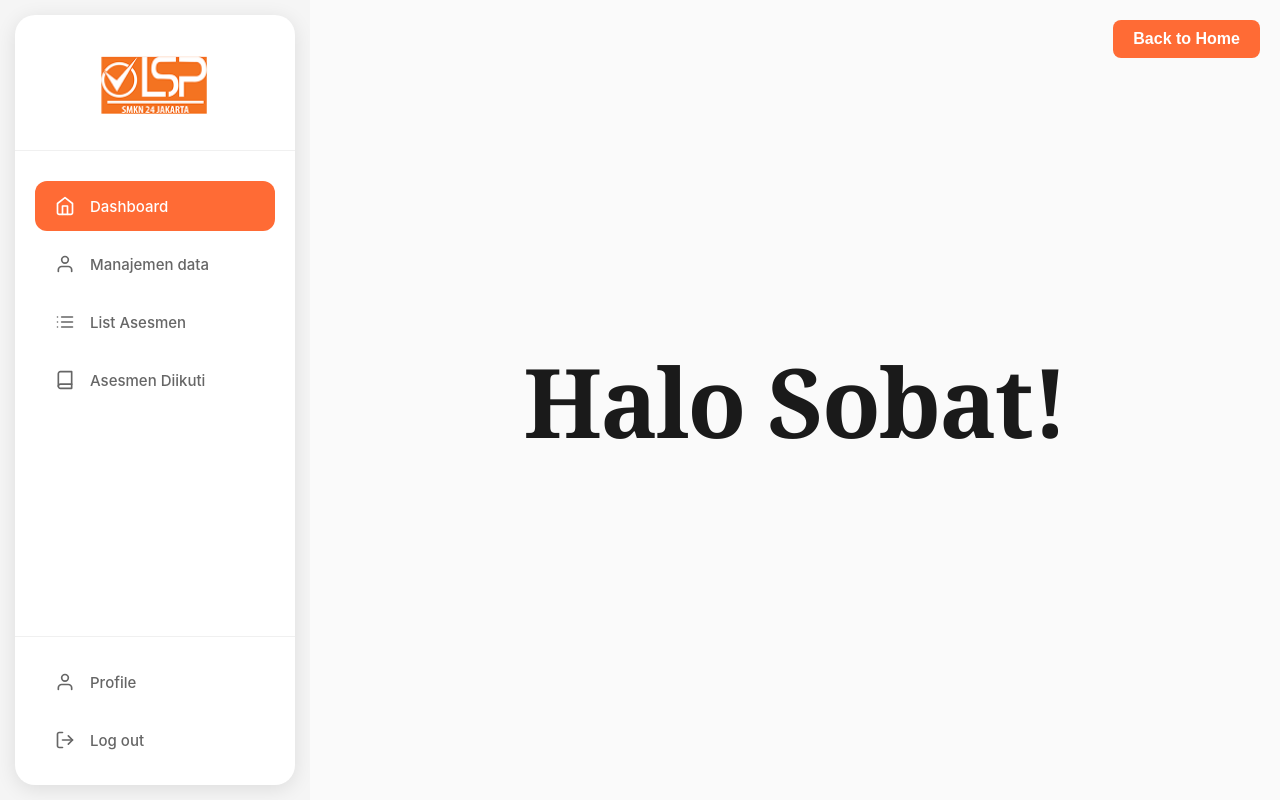
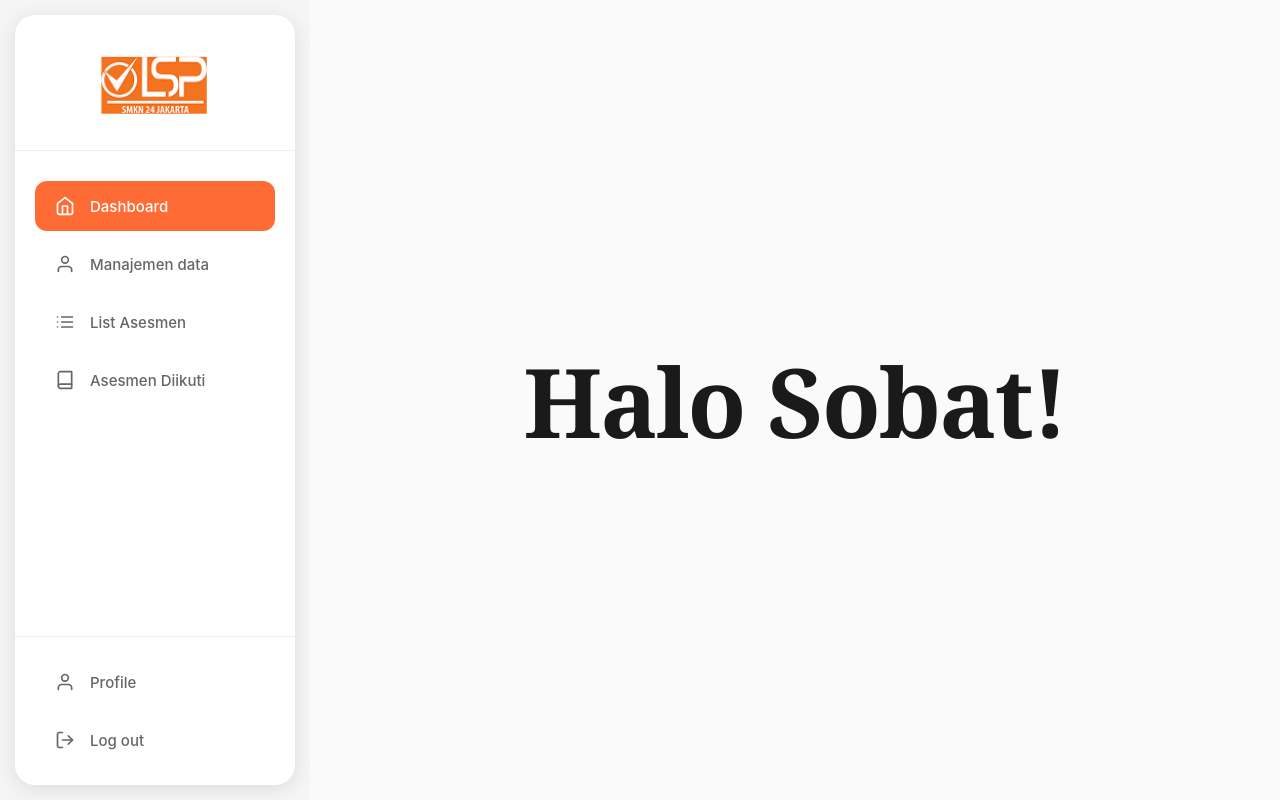
Before and after one commit to fachrid0301/LSP-SMKN24-WEB, a React (Vite) app: page / in a window 1280 px wide. Both pictures are taken after a click on the button "Mulai Sertifikasi". Built offline with nearby package versions, Linux system fonts and the light colour scheme.

Commit message:
delete button home

```diff
--- a/src/App.jsx
+++ b/src/App.jsx
@@ -251,25 +251,6 @@ function App() {
             )}
           </div>
 
-          <button
-            onClick={handleBackToHome}
-            style={{
-              position: 'absolute',
-              top: '20px',
-              right: '20px',
-              padding: '10px 20px',
-              backgroundColor: '#ff6b35',
-              color: 'white',
-              border: 'none',
-              borderRadius: '8px',
-              fontSize: '16px',
-              fontWeight: '600',
-              cursor: 'pointer',
-              zIndex: '1001'
-            }}
-          >
-            Back to Home
-          </button>
         </div>
       )}
 
--- a/src/layouts/Dashboard.jsx
+++ b/src/layouts/Dashboard.jsx
@@ -390,26 +390,6 @@ function Dashboard({ onBack, onNavigate }) {
           </div>
         )}
       </div>
-
-      {/* Back to Home Button */}
-      <button
-        onClick={onBack}
-        style={{
-          position: 'absolute',
-          top: '20px',
-          right: '20px',
-          padding: '10px 20px',
-          backgroundColor: '#ff6b35',
-          color: 'white',
-          border: 'none',
-          borderRadius: '8px',
-          fontSize: '16px',
-          fontWeight: '600',
-          cursor: 'pointer'
-        }}
-      >
-        Back to Home
-      </button>
     </div>
   );
 }
```
